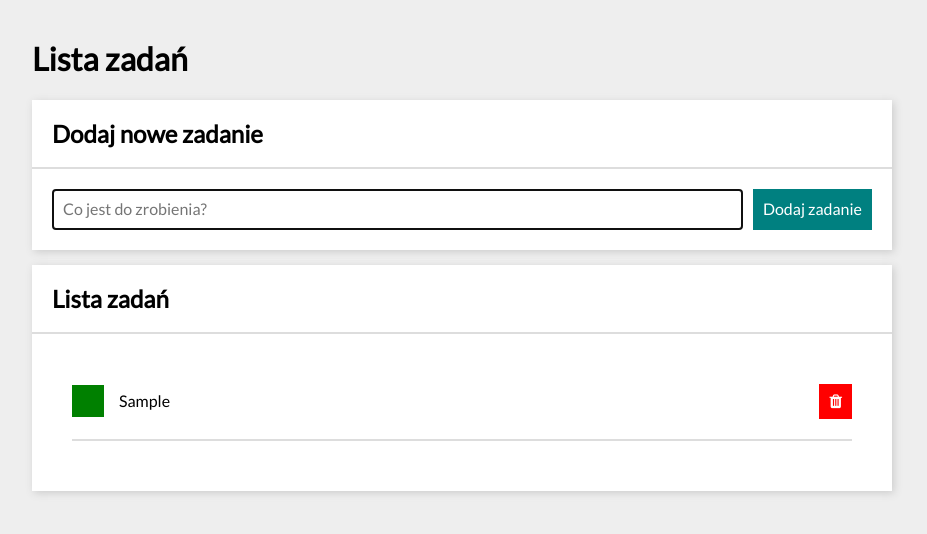
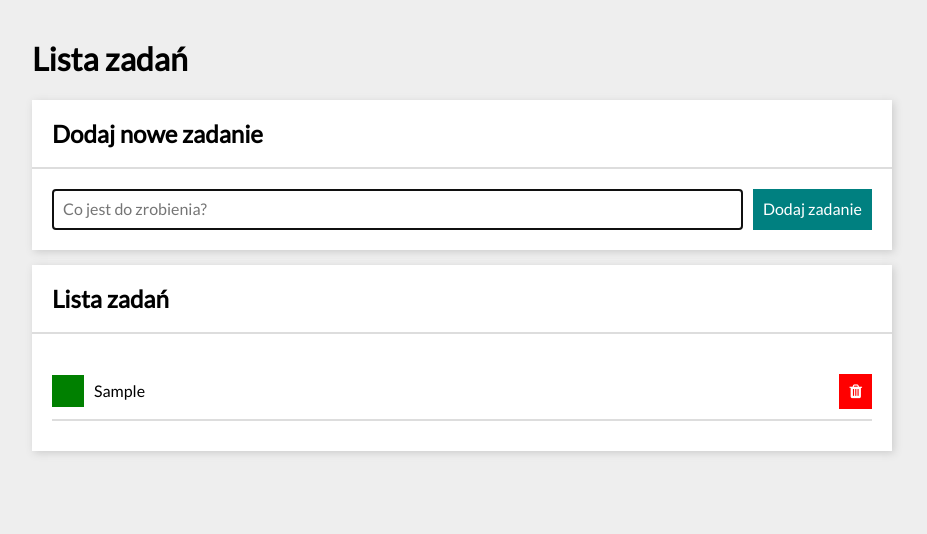
Before and after one commit to mikolajozga/to-do-list, a plain HTML site: page index.html in a window 1280 px wide. Both pictures are taken after typing "Sample" into the empty fields and a click on the button "Dodaj zadanie". Shown: the whole page, without its empty margins (178-1105 px from the left). Drawn offline with nearby package versions, Linux system fonts and the light colour scheme.

Commit message:
grid gap and padding changed in the list

```diff
--- a/css/tasksList.css
+++ b/css/tasksList.css
@@ -1,7 +1,7 @@
 .section__list {
     list-style: none;
     margin: 0;
-    padding: 20px;
+    padding: 0;
     padding-top: 0px;
     margin: 10px 0;
 }
@@ -10,8 +10,8 @@
     display: grid;
     grid-template-columns: auto 1fr auto;
     align-items: center;
-    grid-gap: 15px;
-    padding: 20px 0;
+    grid-gap: 10px;
+    padding: 10px 0;
     border-bottom: 2px solid rgb(221, 221, 221);
 }
 
```
